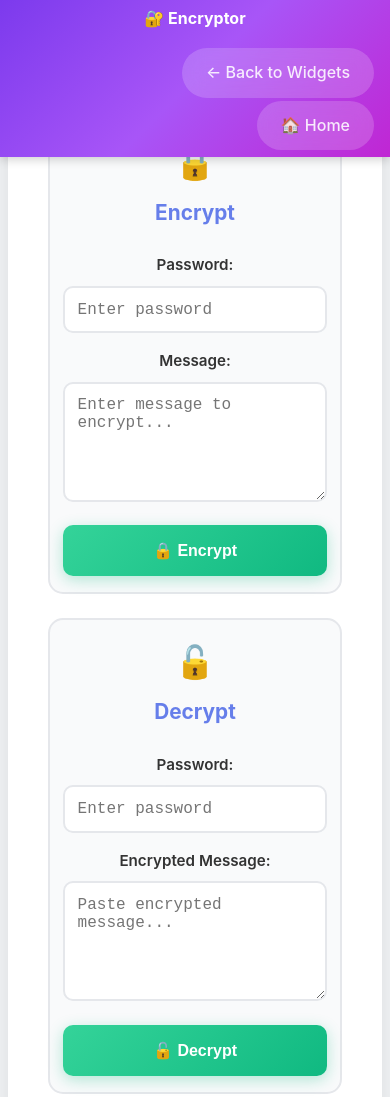
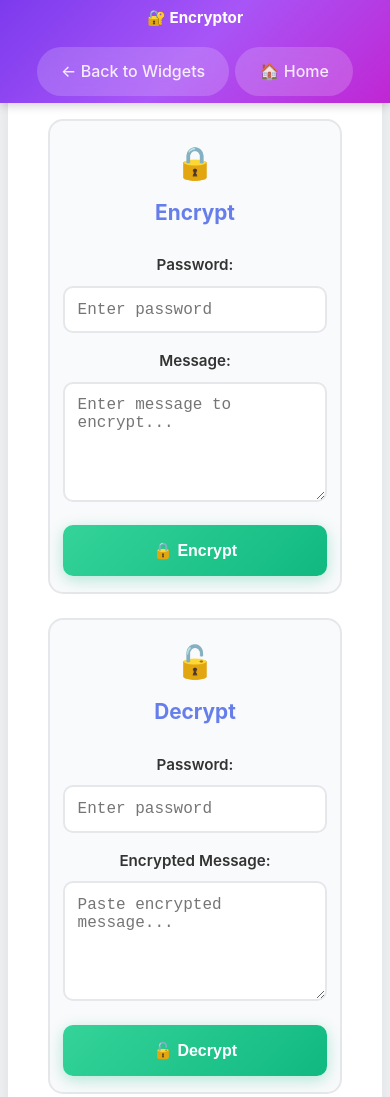
Before and after one commit to Ansh-Patel-2525/anshjpatel.github.io, a plain HTML site: page encryptor.html in a window 390 px wide. Shown: the top 1097 px of the page. Drawn offline with Linux system fonts and the light colour scheme.

Commit message:
phone header smaller

```diff
--- a/encryptor.html
+++ b/encryptor.html
@@ -323,15 +323,17 @@
         padding: 0.4rem 0;
       }
 
+      .game-header-content {
+        padding: 0 0.5rem;
+      }
+
       .game-header h1 {
-        font-size: 1rem;
+        font-size: 0.95rem;
       }
 
       .header-links {
-        flex-direction: column;
-        gap: 0.2rem;
-        font-size: 0.8rem;
-        align-items: flex-end;
+        gap: 0.4rem;
+        font-size: 0.75rem;
       }
 
       .game-container {
```
